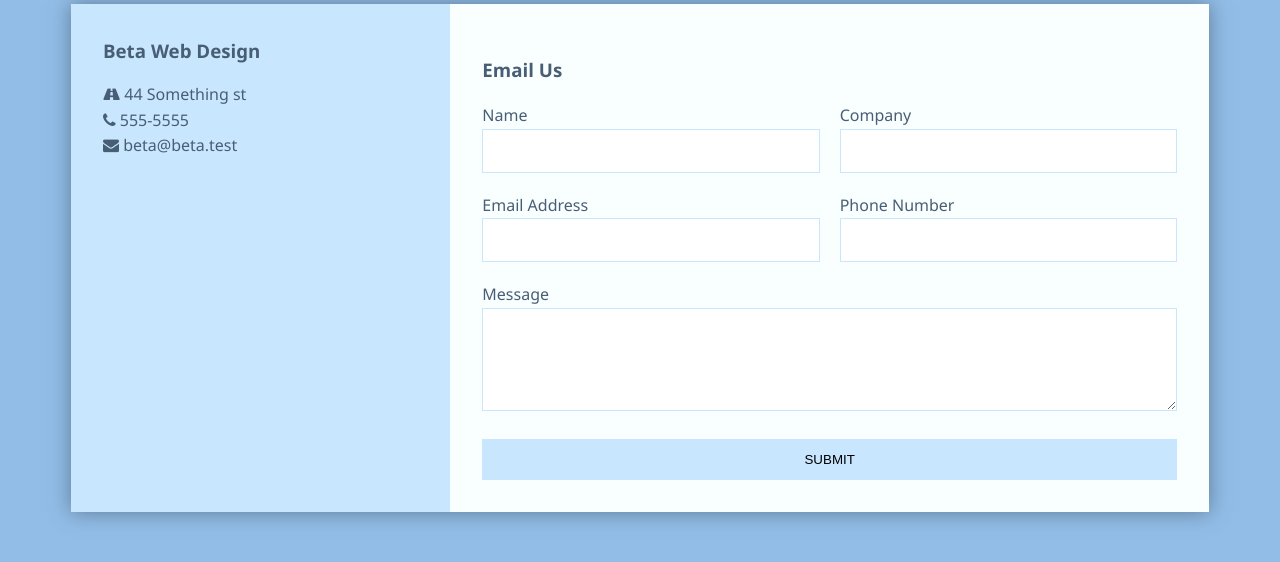
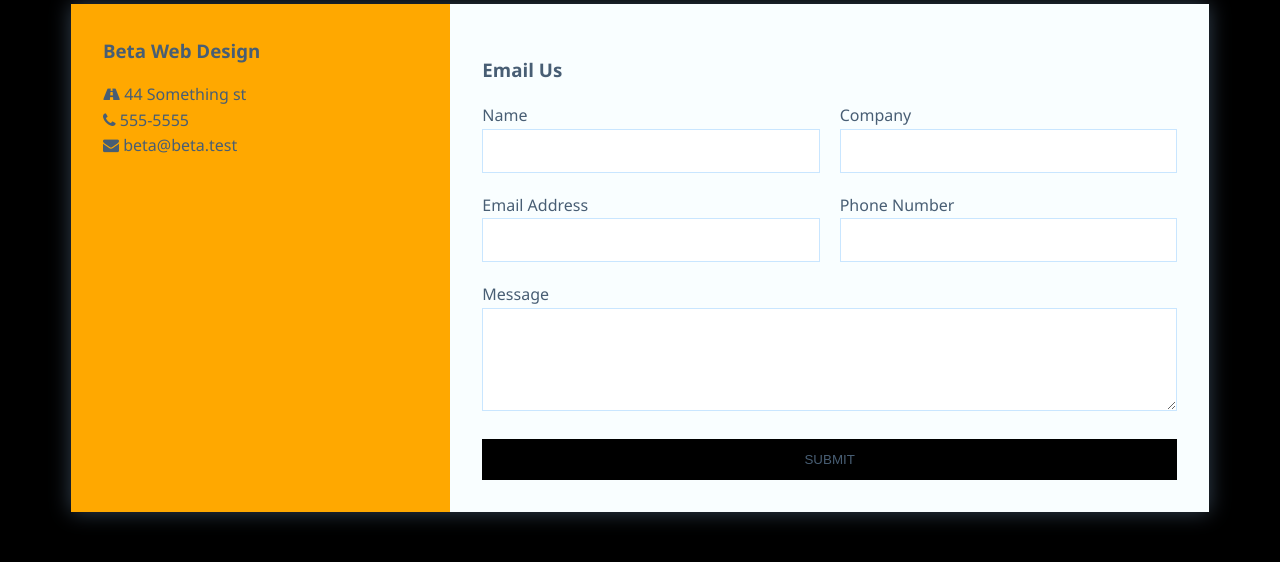
Before and after one commit to Boston427/responsiveContactForm, a plain HTML site: page index.html in a window 1280 px wide. Shown: the part 130-692 px from the top of the page. Drawn offline with nearby package versions, Linux system fonts and the light colour scheme.

Commit message:
second commit

```diff
--- a/style.css
+++ b/style.css
@@ -3,7 +3,7 @@
 }
 
 body{
-  background: #92bde7;
+  background: #000;
   color: #485e74;
   line-height: 1.6;
   font-family: 'Segoe UI', Tahoma, Geneva, Verdana, sans-serif;
@@ -39,7 +39,7 @@ ul{
 }
 
 .company-info{
-  background: #c9e6ff;
+  background: #ffa800;
 }
 
 .company-info h3,
@@ -79,15 +79,15 @@ ul{
 }
 
 .contact form button{
-  background: #c9e6ff;
+  background: #000;
+  color: #485e74;
   border: 0;
   text-transform: uppercase;
 }
 
 .contact form button:hover,
 .contact form button:focus{
-  background: #92bde7;
-  color: #fff;
+  background: #ffa800;
   outline: 0;
   transition: background-color 2s ease-out;
 }
```
